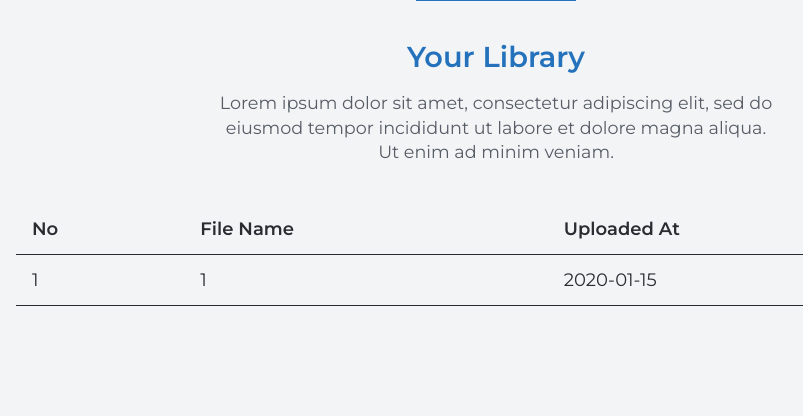
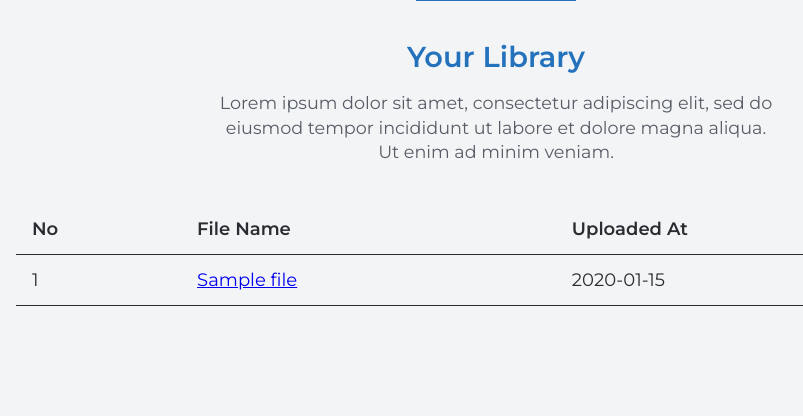
Before and after one commit to buhaimatty/practice, a Flask app: template templates/userIndex.html in a window 1280 px wide. Shown: the part 495-911 px from the top of the page, without its empty margins (144-947 px from the left). Run offline with Flask 3, Linux system fonts and the light colour scheme; the template is opened without the code that fills it: most values are stand-ins (such as "Sample title", 1, 10 or a date in 2020).

Commit message:
View file functionality | No styling yet

```diff
--- a/controller.py
+++ b/controller.py
@@ -115,11 +115,33 @@ def upload_file():
         file = request.files['file']
         if file:
             file_name = file.filename
+            file_id = str(uuid.uuid4())
             created_at = datetime.now()
-            file.save(os.path.join(app.config['UPLOAD_FOLDER'], file_name))
-            add_file(file_name, owner_id, created_at)
+
+            file.save(os.path.join(app.config['UPLOAD_FOLDER'], file_id))
+            # file.save(os.path.join(app.config['UPLOAD_FOLDER'], file_name))
+
+            add_file(file_id, file_name, owner_id, created_at)
             return redirect(url_for('user_index'))
     return redirect(url_for('login'))
+
+
+@app.route('/view_file/<file_name>/', methods=['GET'])
+def view_file(file_name):
+    owner_id = session.get('user_id')
+    file_unique_name = request.args.get('file_id')
+    if owner_id:
+        file_data = get_file_by_name_id(file_unique_name, owner_id)
+        if file_data:
+            file_path = os.path.join(app.config['UPLOAD_FOLDER'], file_unique_name)
+            file_content = read_file_content(file_path)
+            # FOR NOW -> files are not epty
+            return render_template('viewFile.html', file_data=file_data, file_content=file_content)
+        else:
+            flash("You don't have permission to view this file")
+            return redirect(url_for('user_index'))
+    else:
+        return redirect(url_for('login'))
 
 
 # FOR TESTING
@@ -145,11 +167,5 @@ def promote_to_admin():
     return redirect(url_for('login'))
 
 
-@app.route('/header_test', methods=['GET', 'POST'])
-def header_test():
-    # username = session.get('username')
-    return render_template('header.html')
-
-
 if __name__ == "__main__":
     app.run(host="0.0.0.0", port=8080, debug=True)
--- a/templates/userIndex.html
+++ b/templates/userIndex.html
@@ -76,37 +76,25 @@
             </tr>
           </thead>
 
-          {% if files %}
-              {% for file in files %}
-              <tr class="file-management__table-row">
-                  <td class="file-management__table-cell">{{ loop.index }}</td>
-                  <td class="file-management__table-cell">{{ file[0] }}</td>
-                  <td class="file-management__table-cell">{{ file[1].strftime('%d %b %Y') }}</td>
-              </tr>
-              {% endfor %}
-          {% else %}
-              <tr class="file-management__table-row">
-                  <td class="file-management__table-cell" colspan="3">No files found ;&#41;</td>
-              </tr>
+          {% if files %} {% for file in files %}
+          <tr class="file-management__table-row">
+            <td class="file-management__table-cell">{{ loop.index }}</td>
+            <td class="file-management__table-cell">
+              <a href="{{ url_for('view_file', file_name=file[1], file_id=file[0]) }}"
+                >{{ file[1] }}</a
+              >
+            </td>
+            <td class="file-management__table-cell">
+              {{ file[2].strftime('%d %b %Y') }}
+            </td>
+          </tr>
+          {% endfor %} {% else %}
+          <tr class="file-management__table-row">
+            <td class="file-management__table-cell" colspan="3">
+              No files found ;&#41;
+            </td>
+          </tr>
           {% endif %}
-
-          <!-- <tbody class="file-management__table-body">
-            <tr class="file-management__table-row">
-              <td class="file-management__table-cell">1</td>
-              <td class="file-management__table-cell">Drawings</td>
-              <td class="file-management__table-cell">Jun 3</td>
-            </tr>
-            <tr class="file-management__table-row">
-              <td class="file-management__table-cell">2</td>
-              <td class="file-management__table-cell">Ideas for site</td>
-              <td class="file-management__table-cell">Aug 19</td>
-            </tr>
-            <tr class="file-management__table-row">
-              <td class="file-management__table-cell">3</td>
-              <td class="file-management__table-cell">Plans for Autumn</td>
-              <td class="file-management__table-cell">31 Aug</td>
-            </tr>
-          </tbody> -->
         </table>
       </section>
     </div>
--- a/uploads/admin_file.txt
+++ /dev/null
@@ -1 +0,0 @@
-hehehhe
--- a/uploads/bye1.txt
+++ /dev/null
@@ -1 +0,0 @@
-bye-bye
--- a/uploads/hello.txt
+++ /dev/null
@@ -1 +0,0 @@
-hello there!
--- a/uploads/hello_1.txt
+++ /dev/null
@@ -1 +0,0 @@
-hello there!
```
Also changed, not shown: model.py (+66 -37 lines), templates/viewFile.html (added, +39 -0 lines), 4 other files.
